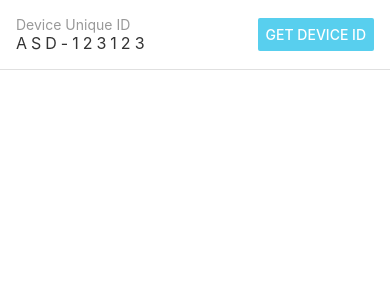
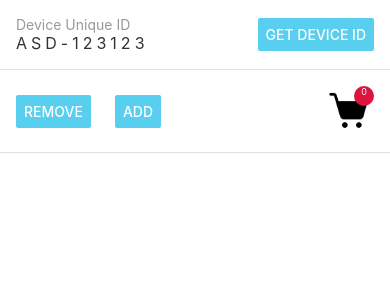
Before and after one commit to yudhistiroagung/alami-home-test, a React Native app: screen / in a window 390 px wide. Shown: the top 300 px of the page. Built offline with nearby package versions, Linux system fonts and the light colour scheme.

Commit message:
cart counter

```diff
--- a/app/App.tsx
+++ b/app/App.tsx
@@ -11,7 +11,7 @@
 import React, { useMemo } from 'react';
 import { SafeAreaView, View } from 'react-native';
 
-import { DeviceId } from './components';
+import { DeviceId, CartCounter } from './components';
 import s from './App.style';
 
 const App = () => {
@@ -21,6 +21,8 @@ const App = () => {
     <SafeAreaView style={s.container}>
       <DeviceId />
       {separator}
+      <CartCounter />
+      {separator}
     </SafeAreaView>
   );
 };
--- /dev/null
+++ b/app/assets/images/index.ts
@@ -0,0 +1,5 @@
+const CartIcon = require('./cart-icon.png');
+
+export default {
+  CartIcon,
+} as const;
--- a/app/components/CartCounter/CartCounter.component.tsx
+++ b/app/components/CartCounter/CartCounter.component.tsx
@@ -0,0 +1,46 @@
+import React, { useMemo, useState } from 'react';
+import { View, Text, Button, Image } from 'react-native';
+
+import Images from '../../assets/images';
+import useCartCounter from './useCartCounter';
+import s, { btnColor } from './CartCounter.style';
+
+const CartCounter = () => {
+  const { count, increment, decrement } = useCartCounter();
+  const spacer = useMemo(() => <View style={s.spacer} />, []);
+
+  const incrementButton = useMemo(
+    () => <Button onPress={increment} color={btnColor} title="ADD" />,
+    [increment],
+  );
+
+  const decrementButton = useMemo(
+    () => <Button onPress={decrement} color={btnColor} title="REMOVE" />,
+    [decrement],
+  );
+
+  const cart = useMemo(
+    () => (
+      <View style={s.cartContainer}>
+        <Image style={s.cart} source={Images.CartIcon} resizeMode="contain" />
+        <Text style={s.countBadge}>{count}</Text>
+      </View>
+    ),
+    [count],
+  );
+
+  console.log('RE-RENDERED');
+
+  return (
+    <View style={s.container}>
+      <View style={s.buttonContainer}>
+        {decrementButton}
+        {spacer}
+        {incrementButton}
+      </View>
+      {cart}
+    </View>
+  );
+};
+
+export default CartCounter;
--- /dev/null
+++ b/app/components/CartCounter/CartCounter.style.ts
@@ -0,0 +1,40 @@
+import { StyleSheet } from 'react-native';
+
+import { colors } from '../../themes';
+
+export default StyleSheet.create({
+  container: {
+    flexDirection: 'row',
+    justifyContent: 'space-between',
+    alignItems: 'center',
+    padding: 16,
+  },
+  buttonContainer: {
+    flexDirection: 'row',
+  },
+  spacer: {
+    width: 24,
+  },
+  cartContainer: {
+    padding: 4,
+  },
+  countBadge: {
+    position: 'absolute',
+    top: 0,
+    right: 0,
+    height: 20,
+    width: 20,
+    borderRadius: 14,
+    fontSize: 9,
+    backgroundColor: colors.red,
+    color: colors.white,
+    textAlignVertical: 'center',
+    textAlign: 'center',
+  },
+  cart: {
+    width: 42,
+    height: 42,
+  },
+});
+
+export const btnColor = colors.primary;
--- /dev/null
+++ b/app/components/CartCounter/index.ts
@@ -0,0 +1 @@
+export { default as CartCounter } from './CartCounter.component';
--- /dev/null
+++ b/app/components/CartCounter/useCartCounter.ts
@@ -0,0 +1,22 @@
+import { useState, useCallback } from 'react';
+
+interface UseCartCounter {
+  count: number;
+  increment: () => void;
+  decrement: () => void;
+}
+
+const useCartCounter = (): UseCartCounter => {
+  const [count, setCount] = useState(0);
+
+  const increment = useCallback(() => setCount(prev => prev + 1), []);
+  const decrement = useCallback(() => setCount(prev => prev - 1), []);
+
+  return {
+    count,
+    increment,
+    decrement,
+  };
+};
+
+export default useCartCounter;
--- a/app/components/index.ts
+++ b/app/components/index.ts
@@ -1 +1,2 @@
 export * from './DeviceId';
+export * from './CartCounter';
--- a/app/themes/colors.ts
+++ b/app/themes/colors.ts
@@ -2,4 +2,6 @@ export default {
   primary: '#58CFEE',
   black: '#333333',
   grey: '#999999',
+  red: '#DC143F',
+  white: '#FFFFFF',
 } as const;
```
Also changed, not shown: app/assets/images/cart-icon.png (added).
